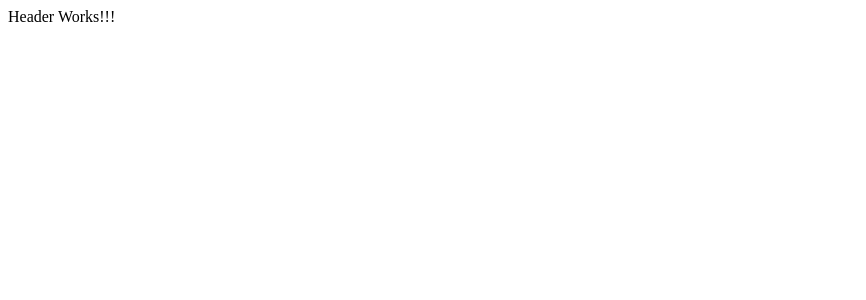
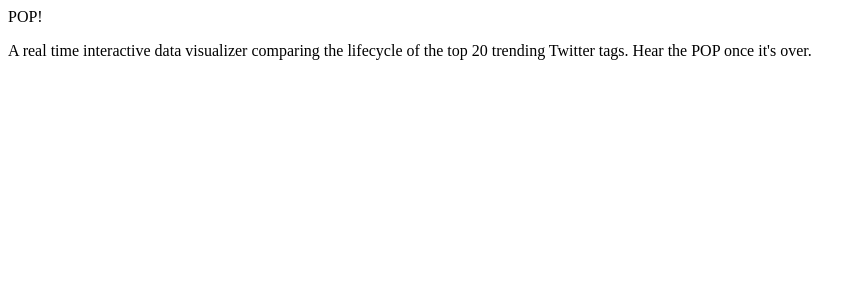
Before and after one commit to mpinaud/POP, a React app: page / in a window 1280 px wide. Shown: the top 300 px of the page, without its empty margins (0-866 px from the left). Built offline with nearby package versions, Linux system fonts and the light colour scheme.

Commit message:
create HomeLogo and Hero component

```diff
--- a/src/components/Header.jsx
+++ b/src/components/Header.jsx
@@ -1,9 +1,12 @@
 import React from 'react';
+import HomeLogo from './HomeLogo';
+import Hero from './Hero';
 
 function Header() {
   return (
     <div>
-      Header Works!!!
+      <HomeLogo />
+      <Hero />
     </div>
   );
 }
--- a/src/components/Hero.jsx
+++ b/src/components/Hero.jsx
@@ -0,0 +1,13 @@
+import React from 'react';
+
+function Hero() {
+  return(
+    <div>
+      <p>
+        A real time interactive data visualizer comparing the lifecycle of the top 20 trending Twitter tags. Hear the POP once it's over.
+      </p>
+    </div>
+  );
+}
+
+export default Hero;
--- a/src/components/HomeLogo.jsx
+++ b/src/components/HomeLogo.jsx
@@ -0,0 +1,11 @@
+import React from 'react';
+
+function HomeLogo() {
+  return (
+    <div>
+      POP!
+    </div>
+  );
+}
+
+export default HomeLogo;
```
